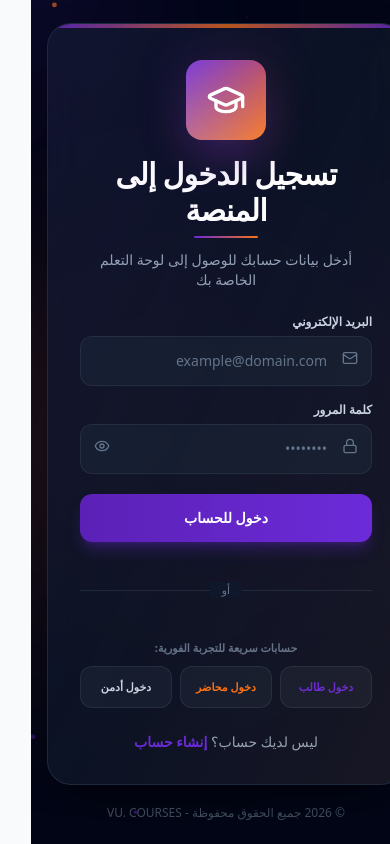
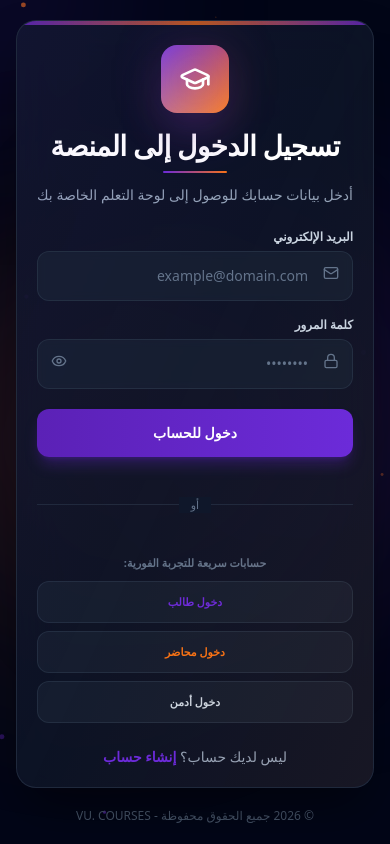
Before and after one commit to m99000321-eng/vucourses, a Next.js app: page /login in a window 390 px wide. Built offline with nearby package versions, Linux system fonts and the light colour scheme.

Commit message:
fix: improve mobile responsiveness without changing app structure

```diff
--- a/app/globals.css
+++ b/app/globals.css
@@ -3,9 +3,14 @@
 @tailwind utilities;
 
 @layer base {
+  html {
+    overflow-x: hidden;
+  }
+
   body {
     @apply bg-slate-50 text-slate-900 dark:bg-slate-950 dark:text-slate-100 transition-colors duration-200;
     font-family: system-ui, -apple-system, BlinkMacSystemFont, 'Segoe UI', Roboto, Oxygen, Ubuntu, Cantarell, 'Open Sans', 'Helvetica Neue', sans-serif;
+    overflow-x: hidden;
   }
 }
 
@@ -32,6 +37,7 @@
 /* Select arrow styling */
 select {
   background-image: none;
+  max-width: 100%;
 }
 
 /* Smooth transitions for form elements */
@@ -174,3 +180,77 @@ select {
 .page-transition {
   animation: fadeInUp 0.5s ease-out;
 }
+
+/* Mobile layout fixes */
+@media (max-width: 640px) {
+  .login-card {
+    width: min(100%, calc(100vw - 1.5rem));
+  }
+
+  .login-card > div {
+    border-radius: 1.25rem;
+  }
+
+  .login-card .p-8,
+  .login-card .md\:p-10 {
+    padding: 1.25rem;
+  }
+
+  .login-card h1 {
+    font-size: 1.75rem;
+    line-height: 1.2;
+  }
+
+  .login-card .w-20,
+  .login-card .h-20 {
+    width: 4.25rem;
+    height: 4.25rem;
+  }
+
+  .login-card .w-10,
+  .login-card .h-10 {
+    width: 2rem;
+    height: 2rem;
+  }
+
+  .login-card .grid-cols-3 {
+    grid-template-columns: 1fr;
+  }
+
+  header > div {
+    padding-left: 0.75rem;
+    padding-right: 0.75rem;
+  }
+
+  header .gap-2 {
+    gap: 0.25rem;
+  }
+
+  header button {
+    min-width: 2.5rem;
+    min-height: 2.5rem;
+  }
+
+  [class*='w-80'] {
+    width: min(20rem, calc(100vw - 1rem));
+  }
+
+  [class*='w-56'] {
+    width: min(14rem, calc(100vw - 1rem));
+  }
+
+  .card-hover:hover {
+    transform: none;
+  }
+}
+
+@media (prefers-reduced-motion: reduce) {
+  *,
+  *::before,
+  *::after {
+    animation-duration: 0.01ms !important;
+    animation-iteration-count: 1 !important;
+    transition-duration: 0.01ms !important;
+    scroll-behavior: auto !important;
+  }
+}
```
